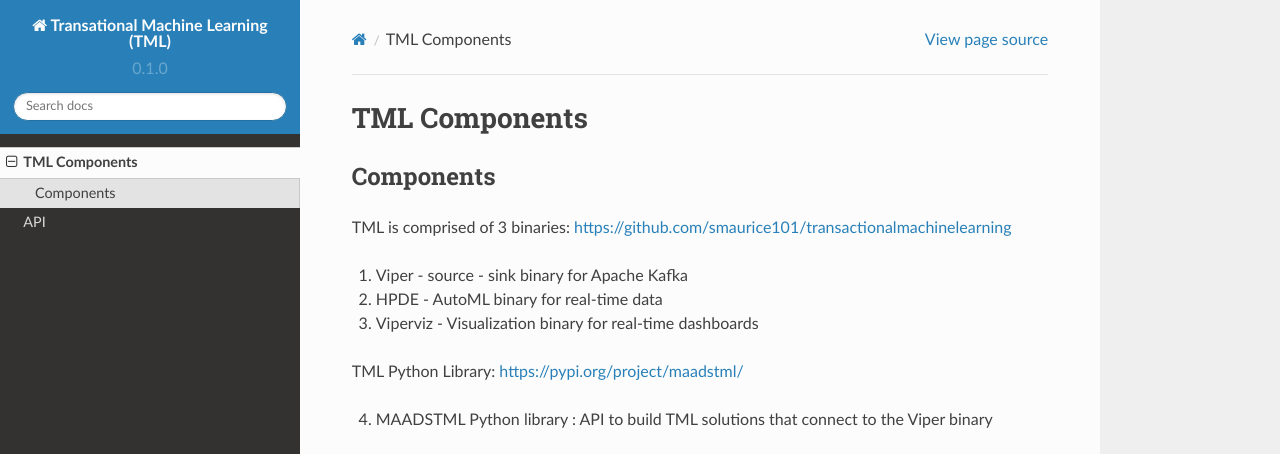
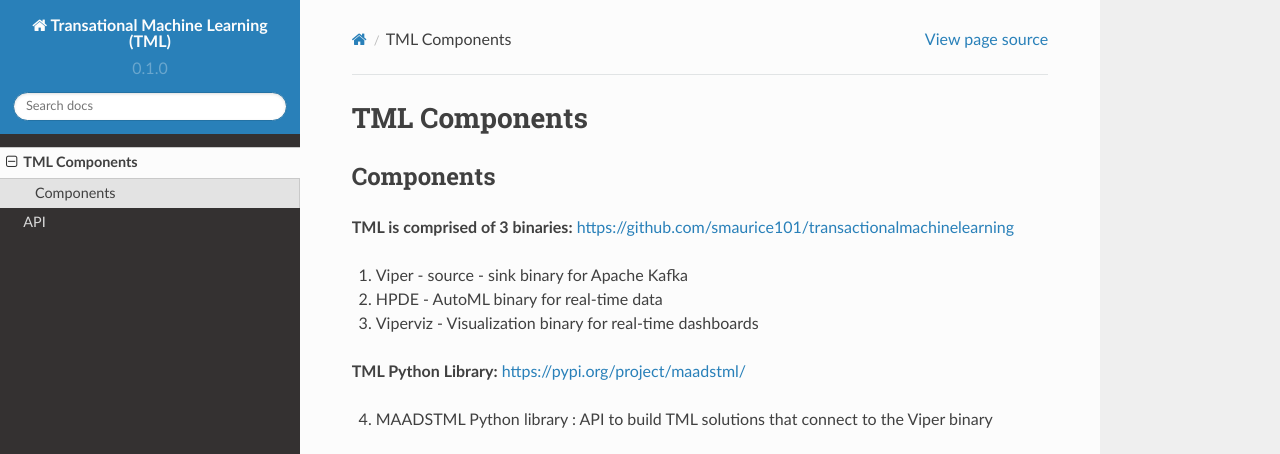
Before and after one commit to smaurice101/readthedocs, a Sphinx documentation site: the page built from docs/source/usage.rst, in a window 1280 px wide. Shown: the top 454 px of the page. Built offline with Sphinx 7.4.7 and the Read the Docs theme 2.0.0, drawn with Linux system fonts in a browser that asks for light colours.

```diff
--- a/docs/source/usage.rst
+++ b/docs/source/usage.rst
@@ -5,12 +5,12 @@ TML Components
 
 Components
 ------------
-TML is comprised of 3 binaries: https://github.com/smaurice101/transactionalmachinelearning
+**TML is comprised of 3 binaries:** https://github.com/smaurice101/transactionalmachinelearning
 
 1. Viper - source - sink binary for Apache Kafka
 2. HPDE - AutoML binary for real-time data
 3. Viperviz - Visualization binary for real-time dashboards
 
-TML Python Library: https://pypi.org/project/maadstml/
+**TML Python Library:** https://pypi.org/project/maadstml/
 
 4. MAADSTML Python library : API to build TML solutions that connect to the Viper binary
```
